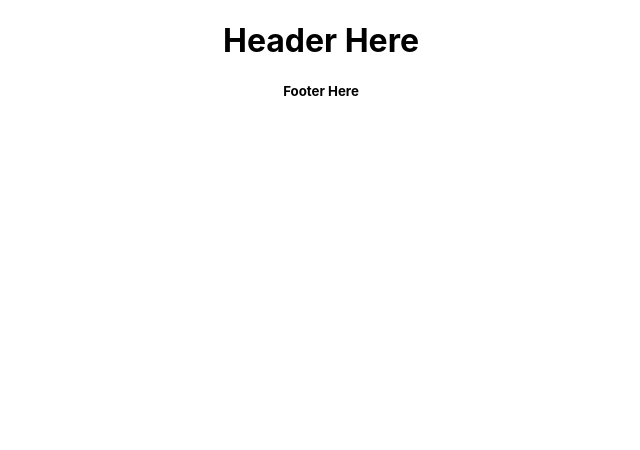
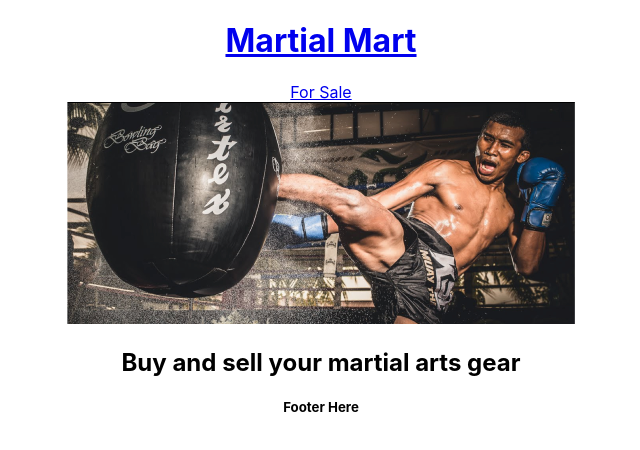
Before and after one commit to zachpartin/Martial-Mart, a React (Create React App) app in the folder client/: page / in a window 1280 px wide. Shown: the top 450 px of the page, without its empty margins (319-959 px from the left). Built offline with nearby package versions, Linux system fonts and the light colour scheme.

Commit message:
homepage

```diff
--- a/client/package.json
+++ b/client/package.json
@@ -9,7 +9,7 @@
     "axios": "^0.24.0",
     "react": "^17.0.2",
     "react-dom": "^17.0.2",
-    "react-router-dom": "^6.1.1",
+    "react-router-dom": "^5.3.0",
     "react-scripts": "4.0.3",
     "web-vitals": "^1.1.2"
   },
--- a/client/src/App.js
+++ b/client/src/App.js
@@ -1,13 +1,12 @@
 import './App.css';
-// import Header from './components/Header.js';
-// import Footer from './components/Footer.js';
 import Layout from './layouts/Layout.js'
+import MainContainer from './containers/MainContainer'
 
 function App() {
   return (
     <div className="App">
       <Layout>
-
+        <MainContainer />
       </Layout>
     </div>
   );
--- a/client/src/components/Footer.js
+++ b/client/src/components/Footer.js
@@ -1,8 +1,9 @@
-
 const Footer = () => {
 
   return (
-    <h5>Footer Here</h5>
+    <div>
+      <h5>Footer Here</h5>
+    </div>
   )
 }
 
--- a/client/src/components/Header.js
+++ b/client/src/components/Header.js
@@ -1,8 +1,15 @@
+import Nav from './Nav.js'
+import { Link } from 'react-router-dom';
 
 const Header = () => {
 
   return (
-    <h1>Header Here</h1>
+    <header className="header">
+      <Link to='/'>
+        <h1>Martial Mart</h1>
+      </Link>
+      <Nav />
+  </header>
   )
 }
 
--- /dev/null
+++ b/client/src/components/Nav.js
@@ -0,0 +1,11 @@
+import { Link } from 'react-router-dom';
+
+const Nav = () => {
+  return (
+    <nav>
+      <Link to='/products'>For Sale</Link>
+    </nav>
+  )
+}
+
+export default Nav
--- a/client/src/containers/MainContainer.js
+++ b/client/src/containers/MainContainer.js
@@ -0,0 +1,21 @@
+import { Route, Switch } from 'react-router-dom'
+import Homepage from '../screens/Homepage.js'
+
+
+const MainContainer = () => {
+
+
+
+
+  return (
+    <div>
+      <Switch>
+        <Route path='/'>
+          <Homepage />
+        </Route>
+      </Switch>
+    </div>
+  )
+}
+
+export default MainContainer;
--- a/client/src/screens/Homepage.js
+++ b/client/src/screens/Homepage.js
@@ -0,0 +1,13 @@
+import Picture from '../assets/Homepagepic.png'
+
+const Homepage = () => {
+
+  return (
+    <div className="homepage">
+      <img src={Picture} alt="Kick"/>
+      <h2>Buy and sell your martial arts gear</h2>
+    </div>
+  )
+}
+
+export default Homepage;
--- /dev/null
+++ b/client/src/screens/Products.js
@@ -0,0 +1,5 @@
+
+
+const Products = () => {
+
+}
```
Also changed, not shown: client/src/assets/Homepagepic.png (added), 1 other file (tests, documents, lock files or other folders).
